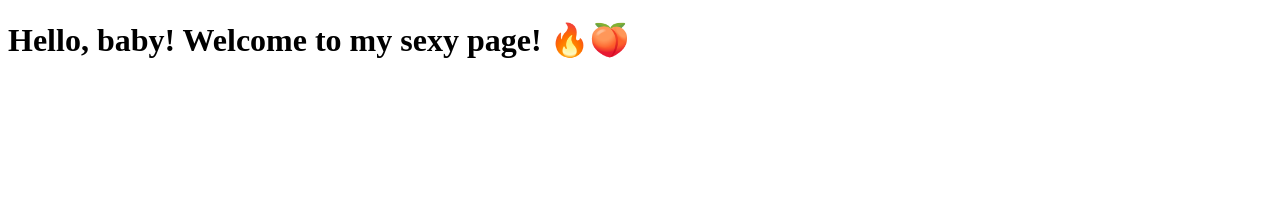
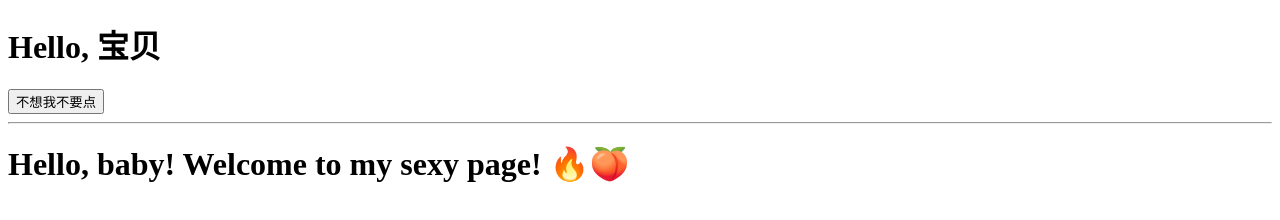
Before and after one commit to ephyrot/sexy-interactive-page, a plain HTML site: page index.html in a window 1280 px wide. Drawn offline with Linux system fonts and the light colour scheme.

Commit message:
change index

```diff
--- a/index.html
+++ b/index.html
@@ -1,9 +1,18 @@
 <!DOCTYPE html>
 <html>
-<head>
-  <title>My Sexy Site</title>
-</head>
-<body>
-  <h1>Hello, baby! Welcome to my sexy page! 🔥🍑</h1>
-</body>
+  <head>
+    <meta charset="utf-8" />
+    <title>My Sexy Page</title>
+  </head>
+  <body>
+    <h1>Hello, 宝贝</h1>
+    <button onclick="sayHi()">不想我不要点</button>
+
+    <hr>
+
+    <h1>Hello, baby! Welcome to my sexy page! 🔥🍑</h1>
+
+    <!-- 你那骚气的脚本 -->
+    <script src="script.js"></script>
+  </body>
 </html>
```
